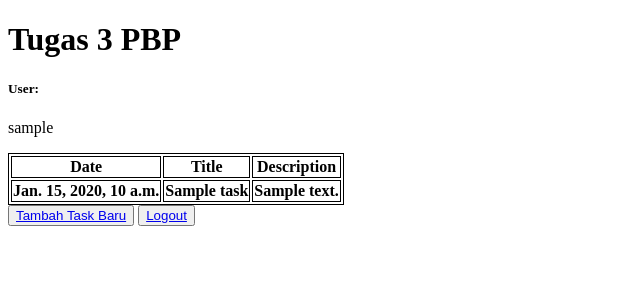
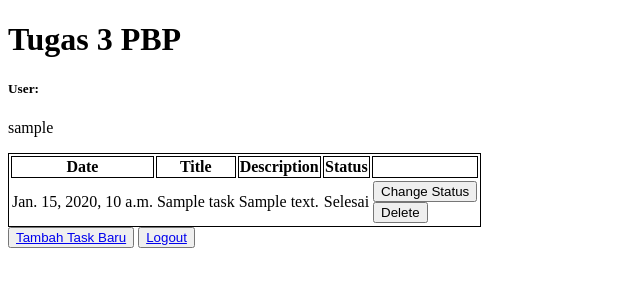
Before and after one commit to ariefbraja/PBP-Tugas-2, a Django app: page /todolist/ in a window 1280 px wide. Shown: the top 300 px of the page, without its empty margins (0-640 px from the left). Run offline with Django 4.2, Linux system fonts and the light colour scheme; a user stored in the database is signed in; tables that the repository leaves empty hold one stand-in row (values such as "Sample post"); lists and menus that the app fills with data are empty.

Commit message:
Update Soal Bonus

```diff
--- a/todolist/forms.py
+++ b/todolist/forms.py
@@ -4,4 +4,4 @@ from .models import Task
 class TodolistForm(forms.ModelForm):
     class Meta:
         model = Task
-        fields = "__all__"
+        exclude = ('user', )
--- a/todolist/models.py
+++ b/todolist/models.py
@@ -1,9 +1,9 @@
 from django.db import models
-from django.contrib.auth import get_user_model
-user = get_user_model()
+from django.contrib.auth.models import User
 
 class Task(models.Model):
-    user = models.ForeignKey(user, on_delete=models.CASCADE)
+    user = models.ForeignKey(User, on_delete=models.CASCADE)
     date = models.DateTimeField(auto_now_add=True)
     title = models.TextField()
     description = models.TextField()
+    is_finished = models.BooleanField(default=False)
--- a/todolist/templates/todolist.html
+++ b/todolist/templates/todolist.html
@@ -12,13 +12,33 @@
       <th>Date</th>
       <th>Title</th>
       <th>Description</th>
+      <th>Status</th>
+      <th></th>
     </tr>
     {% comment %} Add the data below this line {% endcomment %}
     {% for x in data_todolist %}
       <tr>
-          <th>{{x.date}}</th>
-          <th>{{x.title}}</th>
-          <th>{{x.description}}</th>
+          <td>{{x.date}}</td>
+          <td>{{x.title}}</td>
+          <td>{{x.description}}</td>
+          {% if x.is_finished %}
+          <td>Selesai</td>
+          {% else %}
+          <td>Belum Selesai</td>
+          {% endif %}
+          <td>
+            <form method="POST" action="{% url 'todolist:change_status' %}">
+              {% csrf_token %}
+              <input type="hidden" name="id" value="{{x.id}}"/>
+              <button type="submit">Change Status</button>
+            </form>
+            <form method="POST" action="{% url 'todolist:delete_task' %}">
+              {% csrf_token %}
+              <input type="hidden" name="id" value="{{x.id}}"/>
+              <button type="submit">Delete</button>
+            </form>
+
+          </td>
       </tr>
     {% endfor %}
 
--- a/todolist/urls.py
+++ b/todolist/urls.py
@@ -1,6 +1,6 @@
 from django.urls import path
 from todolist.views import show_todolist
-from todolist.views import register, login_user, logout_user, create_task
+from todolist.views import register, login_user, logout_user, create_task, delete_task, change_status
 
 app_name = 'todolist'
 
@@ -10,4 +10,6 @@ urlpatterns = [
     path('login/', login_user, name='login'),
     path('logout/', logout_user, name='logout'),
     path('create-task/', create_task, name='create_task'),
+    path('delete-task/', delete_task, name='delete_task'),
+    path('change-task-status/', change_status, name='change_status')
 ]
--- a/todolist/views.py
+++ b/todolist/views.py
@@ -6,6 +6,7 @@ from django.contrib import messages
 from django.contrib.auth import authenticate, login, logout
 from django.contrib.auth.decorators import login_required
 from todolist.forms import TodolistForm
+from django.contrib.auth.models import User
 
 @login_required(login_url='/todolist/login/')
 def show_todolist(request):
@@ -14,6 +15,19 @@ def show_todolist(request):
         'data_todolist': data_todolist,
     }
     return render(request, "todolist.html", context)
+
+def delete_task(request):
+    if request.method == "POST":
+        todo = Task.objects.get(id=request.POST["id"])
+        todo.delete()
+    return redirect('todolist:show_todolist')
+
+def change_status(request):
+    if request.method == "POST":
+        todo = Task.objects.get(id=request.POST["id"])
+        todo.is_finished = not todo.is_finished
+        todo.save()
+    return redirect('todolist:show_todolist')
 
 def register(request):
     form = UserCreationForm()
@@ -51,7 +65,9 @@ def create_task(request):
     if request.method == "POST":
         form = TodolistForm(request.POST)
         if form.is_valid():
-            form.save()
+            saving = form.save(commit=False)
+            saving.user=User.objects.get(username=request.user.username)
+            saving.save()
             messages.success(request, 'Task telah berhasil dibuat!')
             return redirect('todolist:show_todolist')
 
```
Also changed, not shown: todolist/migrations/0003_task_is_finished.py (added).
